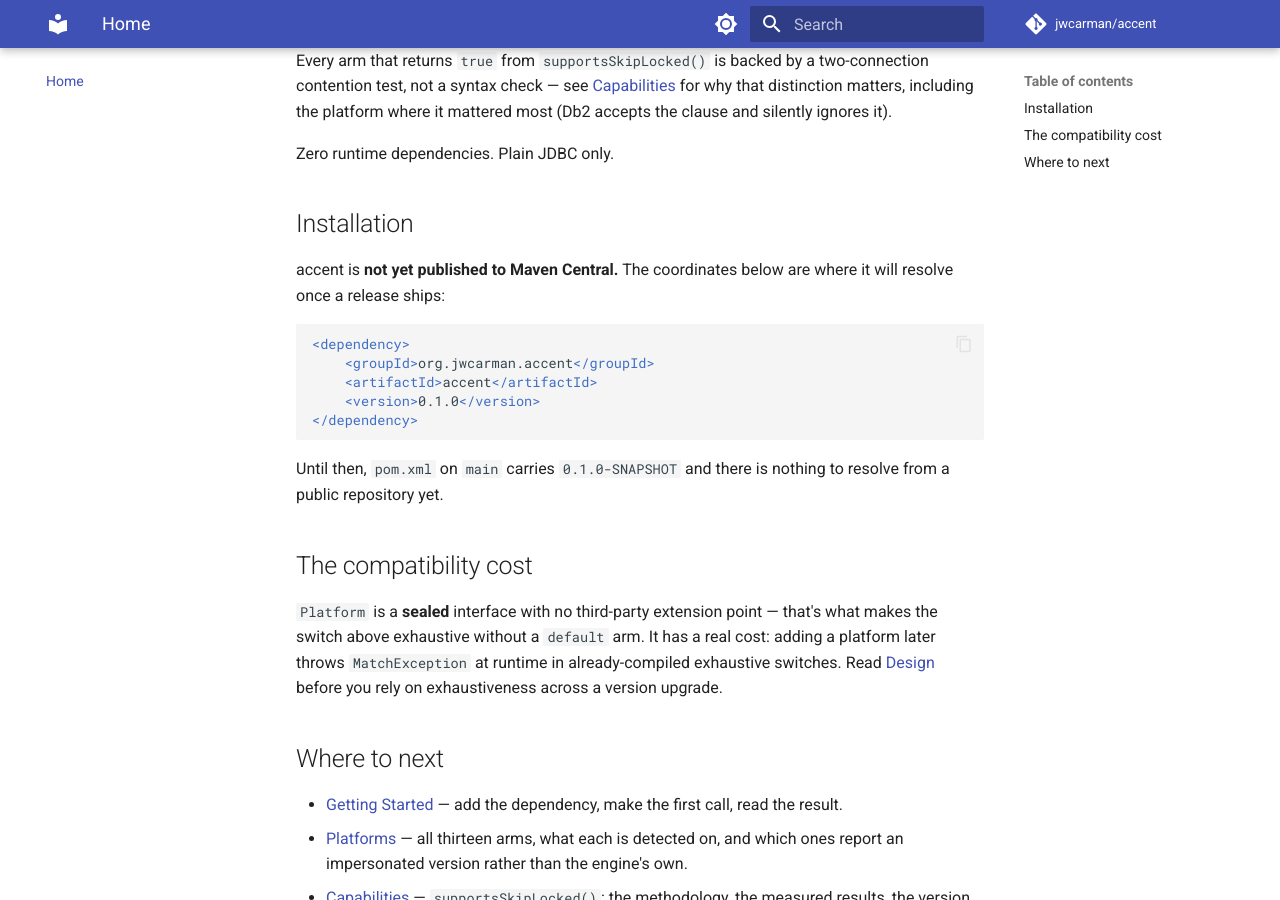
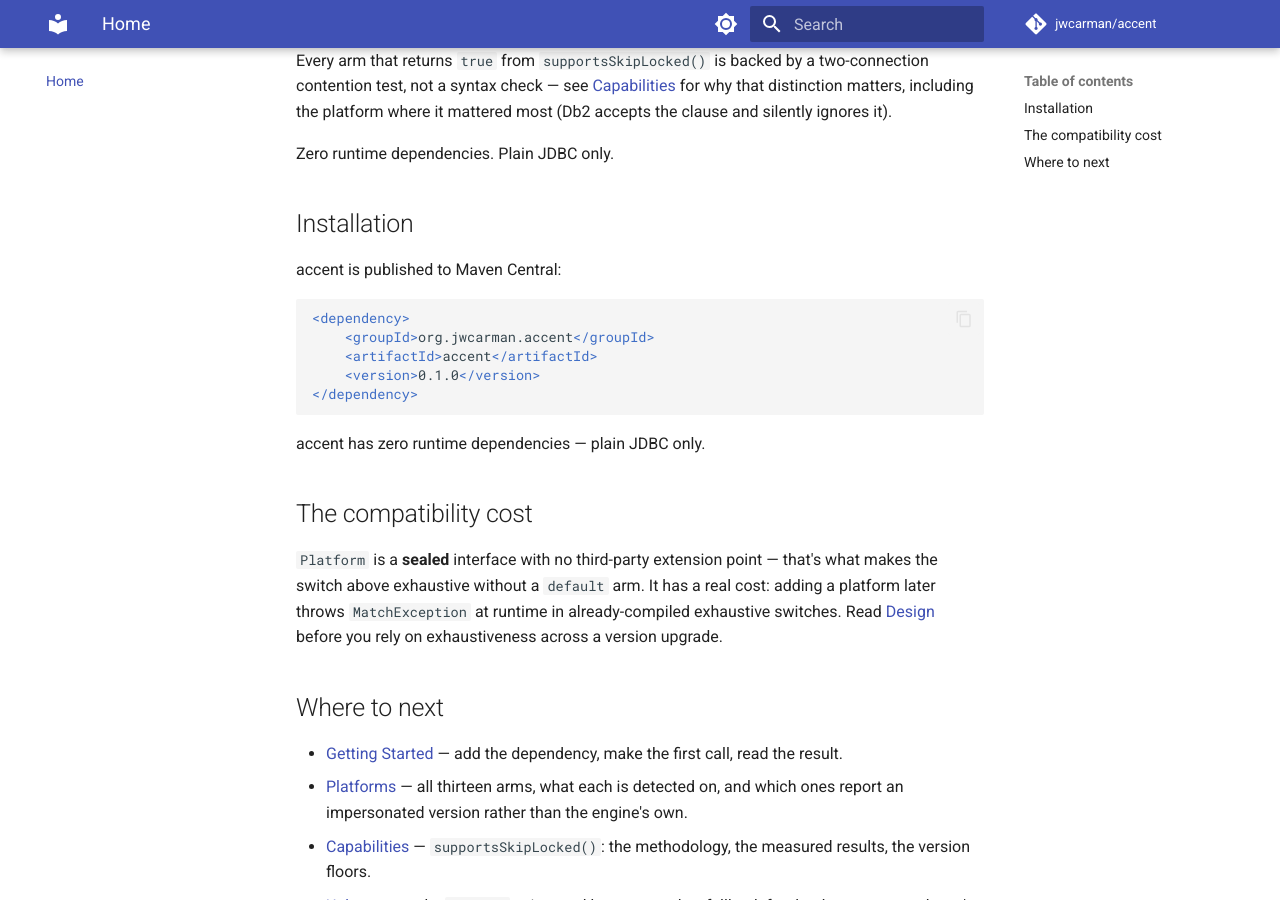
Before and after one commit to jwcarman/accent, an MkDocs documentation site: the page built from docs/index.md, in a window 1280 px wide and 900 px high, scrolled down 1124 px. Built offline with MkDocs 1.6.1 and Material for MkDocs 9.7.7, drawn with Linux system fonts in a browser that asks for light colours; comment, search, counter and statistics services are not loaded.

Commit message:
Documentation now says accent is published, because it is
Verified live on Maven Central before making the claim: jar, pom, sources,
javadoc and GPG signature all resolve from repo1. The pre-release wording said
'not yet published', which was accurate until the 0.1.0 workflow completed and
is not any more.

Held deliberately until the artifact was real rather than merely expected.
Four times during this project the documentation asserted something that was
only going to be true, and each had to be corrected.

Co-Authored-By: Claude Opus 5 (1M context) <noreply@anthropic.com>
Claude-Session: https://claude.ai/code/session_01Gturtr2vCoUvwHNHSJzMhe

````diff
--- a/docs/index.md
+++ b/docs/index.md
@@ -60,8 +60,7 @@ Zero runtime dependencies. Plain JDBC only.
 
 ## Installation
 
-accent is **not yet published to Maven Central.** The coordinates below are
-where it will resolve once a release ships:
+accent is published to Maven Central:
 
 ```xml
 <dependency>
@@ -71,8 +70,7 @@ where it will resolve once a release ships:
 </dependency>
 ```
 
-Until then, `pom.xml` on `main` carries `0.1.0-SNAPSHOT` and there is nothing
-to resolve from a public repository yet.
+accent has zero runtime dependencies — plain JDBC only.
 
 ## The compatibility cost
 
````
Also changed, not shown: README.md (+3 -4 lines), SPEC.md (+1 -1 lines), docs/getting-started.md (+1 -3 lines).
